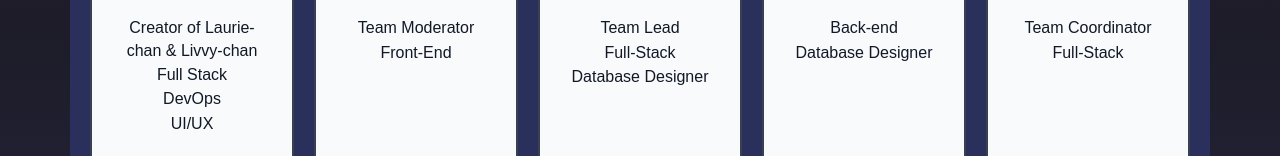
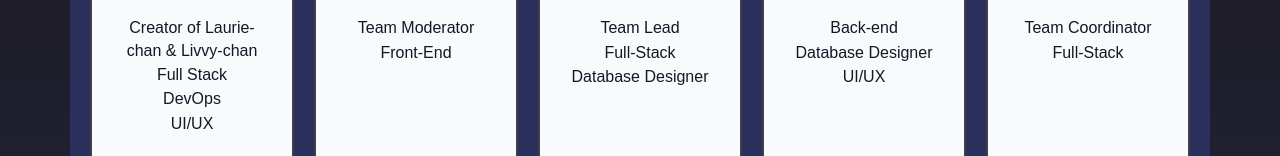
Before and after one commit to CSE-335/web-portal, a Next.js app: page /about in a window 1280 px wide. Shown: the part 778-934 px from the top of the page. Built offline with nearby package versions, Linux system fonts and the light colour scheme; no server answers; a web font is replaced by a local one.

Commit message:
Added Circuit Breaker in the list of games

```diff
--- a/games.config.mjs
+++ b/games.config.mjs
@@ -3,4 +3,5 @@ export const gameRepos = [
   'https://github.com/NatalieParker/human-motion-simulator.git',
   'https://github.com/atalania/Matrix-Meadow-Academy.git',
   'https://github.com/atalania/SonicLab.git',
+  'https://github.com/atalania/CircuitBreakerV3.git',
 ];
--- a/src/app/about/page.tsx
+++ b/src/app/about/page.tsx
@@ -18,7 +18,7 @@ const teamMembers = [
   },
   {
     name: "Sergio Gonzalez",
-    roles: ["Back-end", "Database Designer"],
+    roles: ["Back-end", "Database Designer", "UI/UX"],
     image: "/teampics/sergio.png",
   },
   {
```
